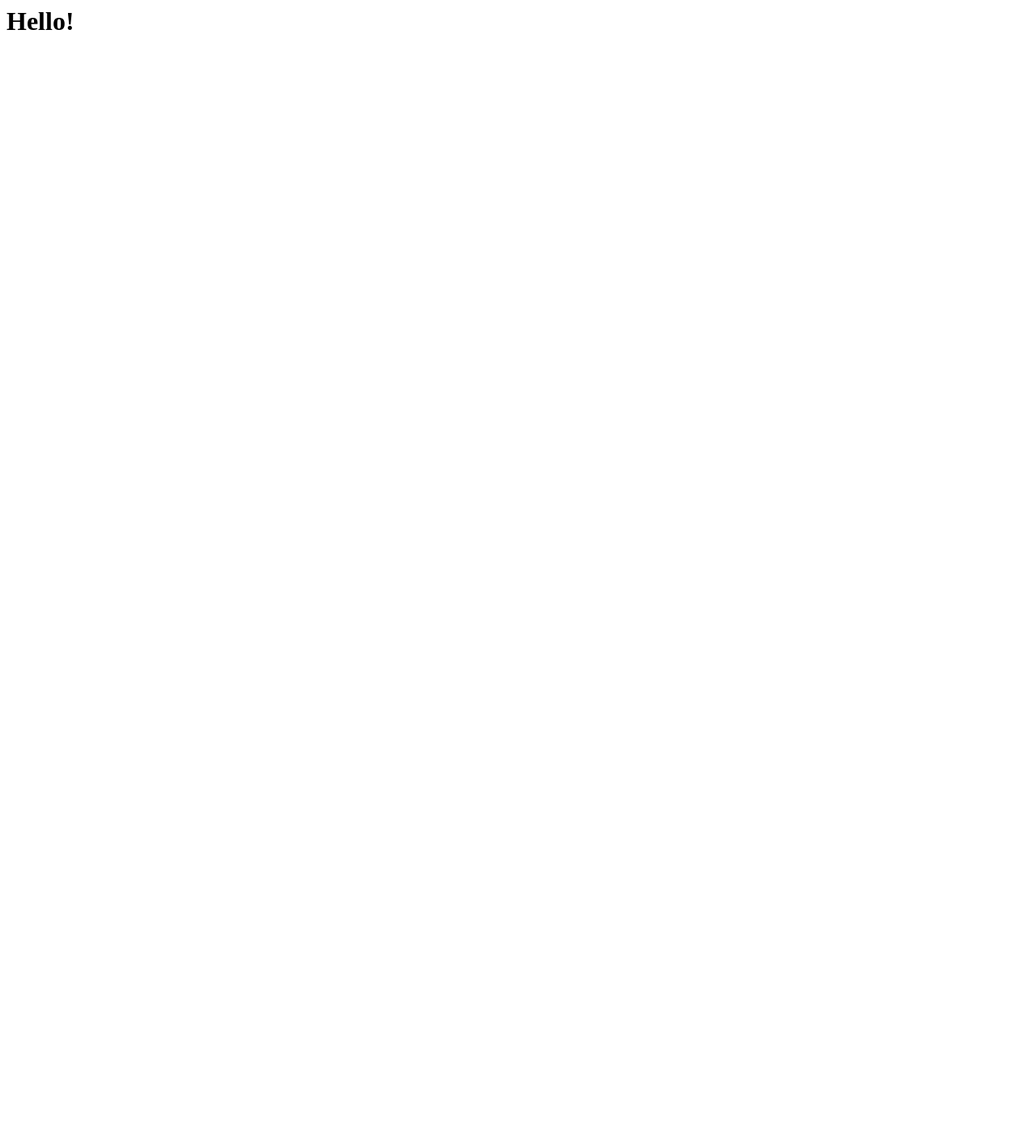
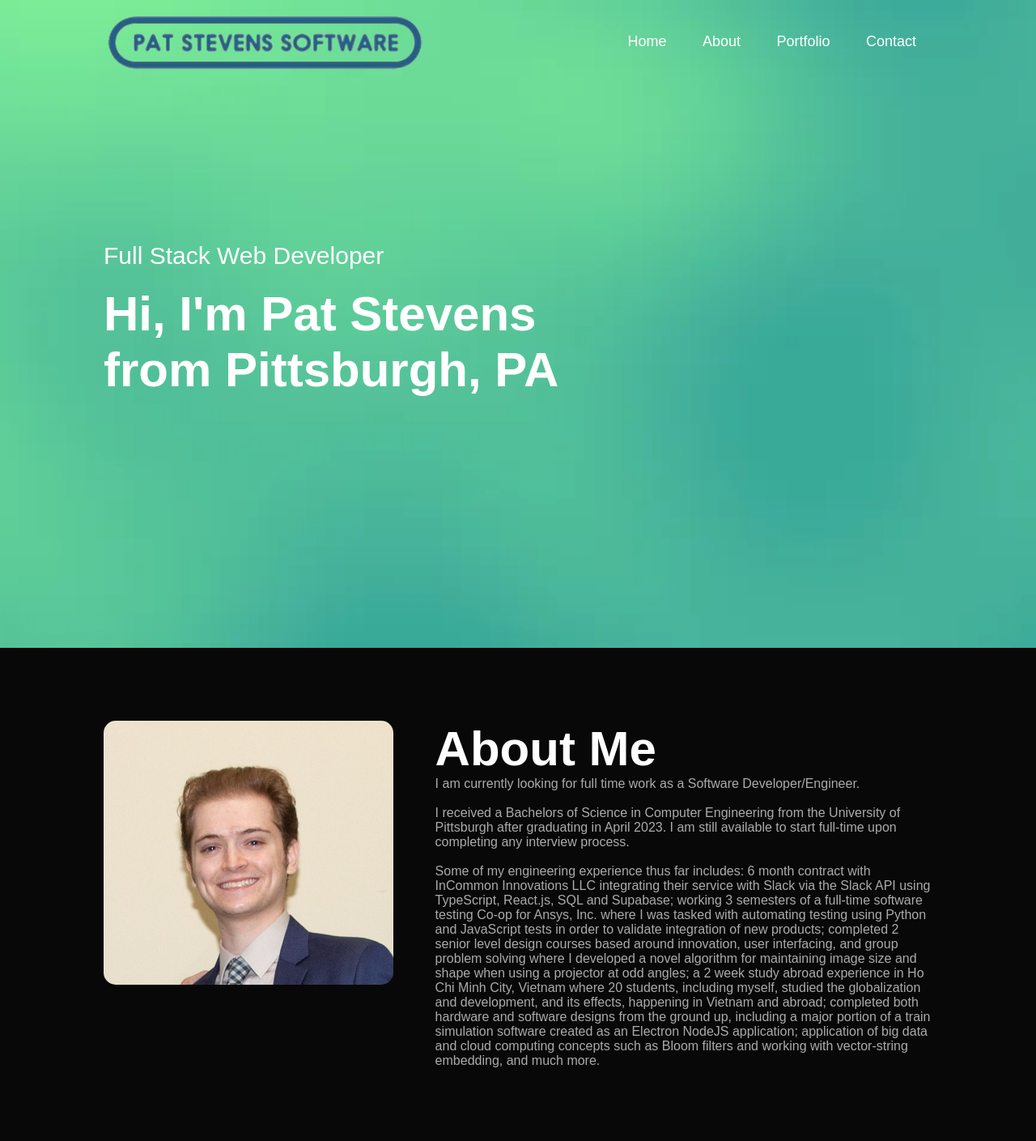
Before and after one commit to patricks0510/portfolio, a plain HTML site: page index.html in a window 1280 px wide. Shown: the whole page at 81% size. Before the commit the page ends 800 px from the top, so only its background shows below. Drawn offline with Linux system fonts and the light colour scheme.

Commit message:
basics up and running, still very much a WIP

```diff
--- a/index.html
+++ b/index.html
@@ -1 +1,48 @@
-<h1>Hello!</h1>
+<!DOCTYPE html>
+<html lang="en">
+<head>
+    <meta charset="UTF-8">
+    <meta http-equiv="X-UA-Compatible" content="IE=edge">
+    <meta name="viewport" content="width=device-width, initial-scale = 1.0">
+    <title>Patrick Stevens Portfolio</title>
+    <link rel="stylesheet" href="style.css"
+</head>
+
+<body>
+    <div id="header">
+        <div class="container">
+            <nav>
+                <img src = "images/logo_transparent.png" class="logo">
+                <ul>
+                    <li><a href="#">Home</a></li>
+                    <li><a href="#">About</a></li>
+                    <li><a href="#">Portfolio</a></li>
+                    <li><a href="#">Contact</a></li>
+                </ul>
+            </nav>
+            <div class="header-text">
+                <p>Full Stack Web Developer</p>
+                <h1>Hi, I'm Pat Stevens<br>from Pittsburgh, PA</h1>
+            </div>
+        </div>
+    </div>
+    <!-- ---about--- -->
+    <div id="about">
+        <div class="container">
+            <div class="row">
+                <div class="about-col-1">
+                    <img src = "images/selfie.jpeg">
+                </div>
+                <div class="about-col-2">
+                    <h1 class="sub-title">About Me</h1>
+                    <p>I am currently looking for full time work as a Software Developer/Engineer.
+                        <br><br>
+                        I received a Bachelors of Science in Computer Engineering from the University of Pittsburgh after graduating in April 2023. I am still available to start full-time upon completing any interview process.
+                        <br><br>
+                        Some of my engineering experience thus far includes: 6 month contract with InCommon Innovations LLC integrating their service with Slack via the Slack API using TypeScript, React.js, SQL and Supabase; working 3 semesters of a full-time software testing Co-op for Ansys, Inc. where I was tasked with automating testing using Python and JavaScript tests in order to validate integration of new products; completed 2 senior level design courses based around innovation, user interfacing, and group problem solving where I developed a novel algorithm for maintaining image size and shape when using a projector at odd angles; a 2 week study abroad experience in Ho Chi Minh City, Vietnam where 20 students, including myself, studied the globalization and development, and its effects, happening in Vietnam and abroad; completed both hardware and software designs from the ground up, including a major portion of a train simulation software created as an Electron NodeJS application; application of big data and cloud computing concepts such as Bloom filters and working with vector-string embedding, and much more.</p>
+                </div>
+            </div>
+        </div>
+    </div>
+</body>
+</html>
--- /dev/null
+++ b/style.css
@@ -0,0 +1,97 @@
+*{
+    margin:0;
+    padding:0;
+    font-family: 'Poppins', sans-serif;
+    box-sizing: border-box;
+}
+body{
+    background: #080808;
+    color: #fff;
+}
+#header{
+    width: 100%;
+    height: 100vh;
+    background-image: url(images/portfolio_background.webp);
+    background-size: cover;
+    background-position: center;
+}
+.container{
+    padding: 10px 10%;
+
+}
+
+nav{
+    display: flex;
+    align-items: center;
+    justify-content: space-between;
+    flex-wrap: wrap;
+}
+
+.logo{
+    width: 400px;
+}
+
+nav ul li{
+    display: inline-block;
+    list-style: none;
+    margin: 10px 20px;
+}
+
+nav ul li a{
+    color: #fff;
+    text-decoration: none;
+    font-size: 18px;
+    position: relative;
+}
+
+nav ul li a::after{
+    content: '';
+    width: 0;
+    height: 3px;
+    background: #1e0581;
+    position: absolute;
+    left: 0;
+    bottom: -6px;
+    transition: 0.5s;
+}
+
+nav ul li a:hover::after{
+    width: 100%;
+
+}
+
+.header-text{
+    margin-top: 20%;
+    font-size: 30px;
+}
+.header-text h1{
+    font-size: 60px;
+    margin-top: 20px;
+}
+
+/* ---about--- */
+#about{
+    padding: 80px 0;
+    color: #ababab;
+}
+.row{
+    display: flex;
+    justify-content: space-between;
+    flex-wrap: wrap;
+}
+.about-col-1{
+    flex-basis: 35%;
+}
+.about-col-1 img{
+    width: 100%;
+    border-radius: 15px;
+}
+.about-col-2{
+    flex-basis: 60%;
+}
+
+.sub-title{
+    font-size: 60px;
+    font-weight: 600;
+    color: white;
+}
```
Also changed, not shown: images/logo.JPG (added), images/logo_transparent.png (added), images/portfolio_background.webp (added), images/selfie.jpeg (added).
